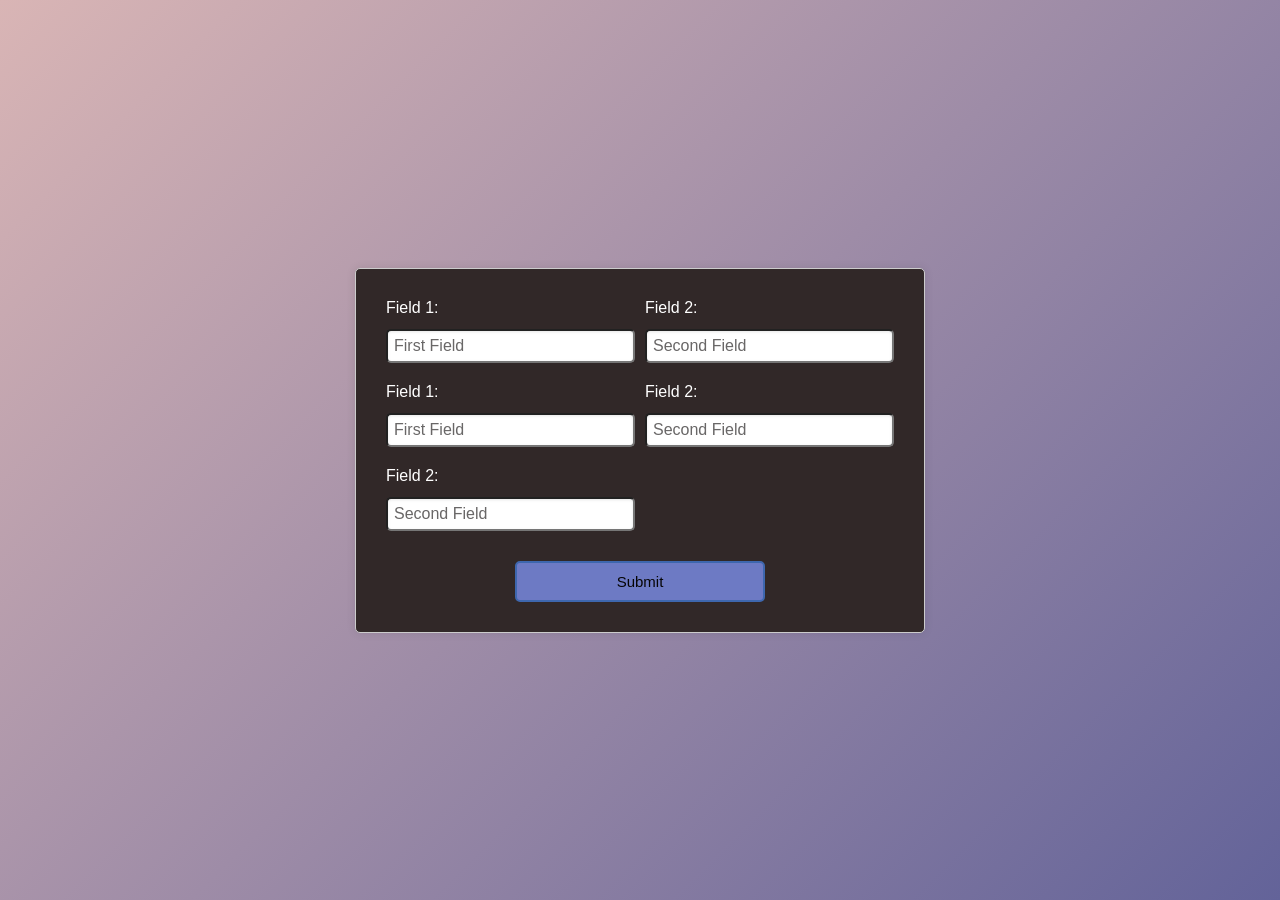
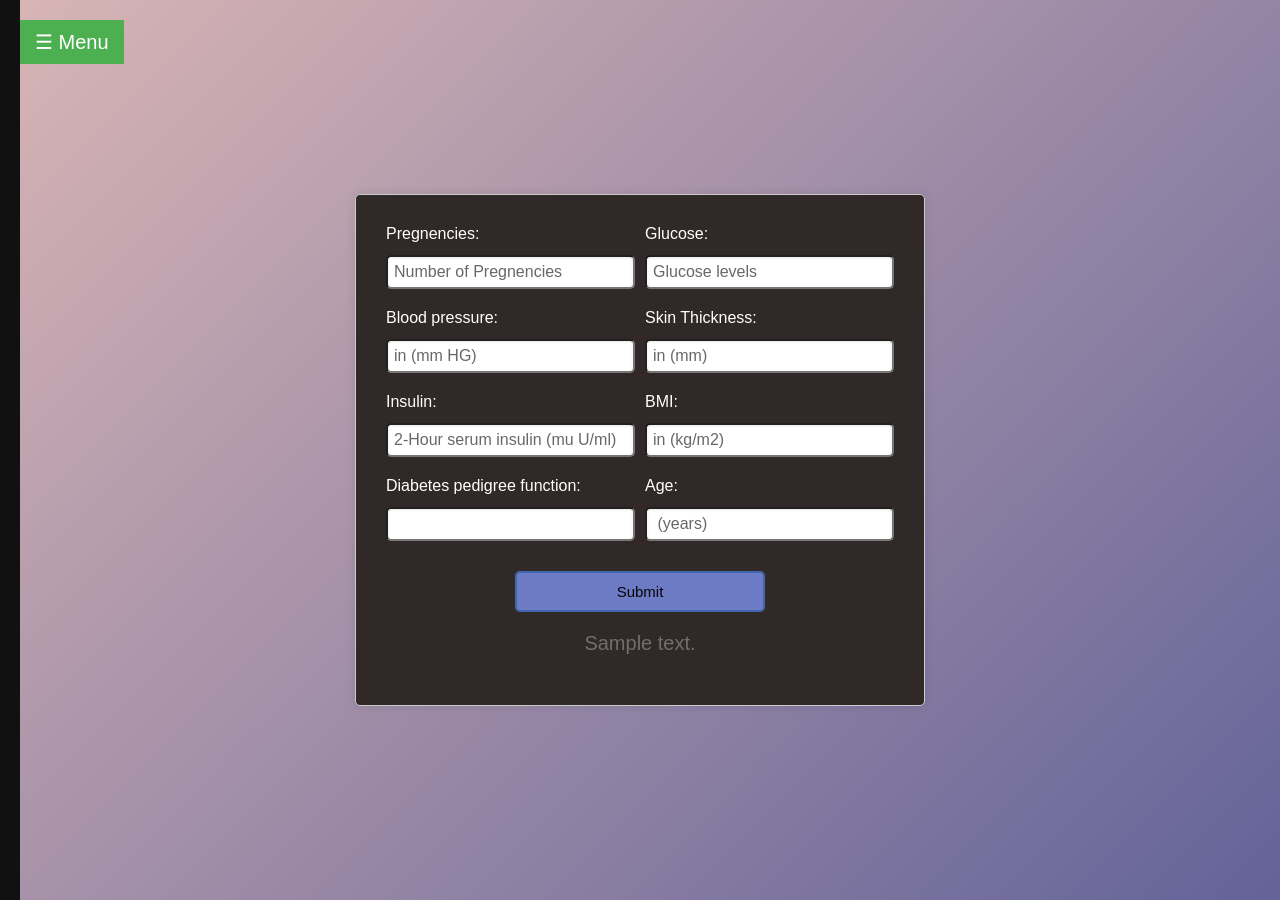
Before and after one commit to sabira11/Multi-disease-predictor-app-using-flask, a Flask app: template templates/diabetics_predict.html in a window 1280 px wide. Run offline with Flask 3, Linux system fonts and the light colour scheme; the template is opened without the code that fills it: most values are stand-ins (such as "Sample title", 1, 10 or a date in 2020); parts of the project's set-up code (start-up, migrations or seed data) failed here and were passed over.

Commit message:
Add diabetics prediction system

```diff
--- a/app.py
+++ b/app.py
@@ -1,8 +1,9 @@
-from flask import Flask,redirect,url_for,render_template,request
+from flask import Flask,redirect,url_for,render_template,request,flash
 import pickle
 import numpy as np
 from sklearn.preprocessing import StandardScaler
-model=model=pickle.load(open('model.pkl','rb'))
+hd_model=pickle.load(open('model.pkl','rb'))
+dia_model=pickle.load(open('diabetics_model.pkl','rb'))
 app=Flask(__name__)
 
 @app.route('/')
@@ -13,14 +14,17 @@ def welcome():
 @app.route('/heart_disease')
 def heart_disease():
     return render_template('heart_disease.html')
-@app.route('/predict',methods=['POST'])
-def predict():
+@app.route('/diabetics')
+def diabetics():
+    return render_template('diabetics_predict.html')
+@app.route('/predict_heart_disease',methods=['POST'])
+def predict_heart_disease():
     int_features = [float(x) for x in request.form.values()]
     final_features = [np.array(int_features)]
     scaler = StandardScaler()
     final_features=scaler.fit_transform(final_features)
 
-    prediction = model.predict(final_features)
+    prediction = hd_model.predict(final_features)
 
     output = round(prediction[0], 2)
 
@@ -31,5 +35,31 @@ def predict():
         res="Absence"
 
     return render_template('heart_disease.html', prediction_text='Heart disease {}'.format(res))
+@app.route('/predict_diabetics',methods=['POST'])
+def predict_diabetics():
+    try:
+        # Initialize a list to hold the form values
+        int_features = []
+        for value in request.form.values():
+            if value == '':  # If the field is empty, assign a default value (e.g., 0)
+                int_features.append(0)  # Default value for untouched fields
+            else:
+                int_features.append(float(value))  # Convert to float if value is present
+
+        # Convert list to numpy array and reshape for model input
+        final_features = [np.array(int_features)]
+        scaler = StandardScaler()
+        final_features=scaler.fit_transform(final_features)
+        prediction = dia_model.predict(final_features)
+
+        output = round(prediction[0], 2)
+        res = "might be Presence" if output == 1 else "Absence"
+
+        return render_template('diabetics_predict.html', prediction_text=f'Diabetics Prediction test: {res}')
+
+    except ValueError:
+        flash("Invalid input. Please enter valid numeric values.")
+        return render_template('diabetics_predict.html')
+
 if __name__=='__main__':
     app.run(debug=True)
--- a/static/style/diabetics_style.css
+++ b/static/style/diabetics_style.css
@@ -90,3 +90,10 @@ input[type="submit"]:hover {
 background-color: #324b80;    /* Darken background on hover */
 box-shadow: 0 0 10px rgba(71, 110, 144, 0.5); /* Add shadow on hover */
 }
+.prediction {
+    text-align: center;
+    font-family: 'Arial', sans-serif; /* You can replace 'Arial' with any other font */
+    font-size: 20px;
+    color: #736d6d; /* Change the color of the text if needed */
+    margin-top: 20px; /* Adds space between the form and the prediction text */
+  }
--- a/templates/diabetics_predict.html
+++ b/templates/diabetics_predict.html
@@ -1,5 +1,5 @@
-<!DOCTYPE html>
-<html lang="en">
+{%extends "home_layout.html"%}
+{%block content%}
 <head>
     <meta charset="UTF-8">
     <meta name="viewport" content="width=device-width, initial-scale=1.0">
@@ -9,34 +9,46 @@
 <body>
 
     <div class="form-wrapper">
-        <form>
+        <form action="/predict_diabetics" method='post'>
             <div class="form-container">
                 <div class="input-group">
-                    <label for="field1">Field 1:</label>
-                    <input type="text" id="field1" name="field1" placeholder="First Field">
+                    <label for="Pregnencies">Pregnencies:</label>
+                    <input type="text" id="Pregnencies" name="Pregnencies" placeholder="Number of Pregnencies">
                 </div>
                 <div class="input-group">
-                    <label for="field2">Field 2:</label>
-                    <input type="text" id="field2" name="field2" placeholder="Second Field">
+                    <label for="Glucose">Glucose:</label>
+                    <input type="text" id="glucose" name="glucose" placeholder="Glucose levels  ">
                 </div>
                 <div class="input-group">
-                  <label for="field1">Field 1:</label>
-                  <input type="text" id="field1" name="field1" placeholder="First Field">
+                  <label for="field1">Blood pressure:</label>
+                  <input type="text" id="bp" name="bp" placeholder="in (mm HG)">
               </div>
               <div class="input-group">
-                  <label for="field2">Field 2:</label>
-                  <input type="text" id="field2" name="field2" placeholder="Second Field">
+                  <label for="field2">Skin Thickness:</label>
+                  <input type="text" id="st" name="st" placeholder="in (mm)">
               </div>
               <div class="input-group">
-                <label for="field2">Field 2:</label>
-                <input type="text" id="field2" name="field2" placeholder="Second Field">
+                <label for="field2">Insulin:</label>
+                <input type="text" id="in" name="in" placeholder="2-Hour serum insulin (mu U/ml)">
             </div>
+            <div class="input-group">
+                <label for="field2">BMI:</label>
+                <input type="text" id="bmi" name="bmi" placeholder="in (kg/m2)">
+            </div>
+            <div class="input-group">
+            <label for="field2">Diabetes pedigree function:</label>
+            <input type="text" id="func" name="func" placeholder=" ">
+        </div>
+        <div class="input-group">
+            <label for="field2">Age:</label>
+            <input type="text" id="age" name="age" placeholder=" (years)">
+        </div>
             </div>
             <div class="submit-btn">
                 <input type="submit" value="Submit">
             </div>
+            <p class="prediction">{{ prediction_text }} </p>
         </form>
     </div>
-
-</body>
-</html>
+    <body>
+        {%endblock%}
--- a/templates/heart_disease.html
+++ b/templates/heart_disease.html
@@ -18,7 +18,7 @@
     <div class="form-container">
 
 
-    <form action="/predict" method='post'>
+    <form action="/predict_heart_disease" method='post'>
 
 
     <input type="text" id="age" name="age" placeholder="Age" >
--- a/templates/home.html
+++ b/templates/home.html
@@ -16,16 +16,16 @@
   <body>
     <div class="content">
     <h2 style="text-align:center; font-size: 30px; margin-top: 40px; margin-bottom: 30px; height: 40px;" >Welcome to the multiple disease predictor site</h2>
-    <p>
+    <p  class="styled-paragraph">
         This app is designed to help you predict the likelihood of various diseases using
         advanced machine learning models. Our goal is to provide accurate and timely predictions for critical conditions such as:
     </p>
-    <ul>
+    <ul class="styled-paragraph">
         <li><strong>Heart Disease</strong> – Evaluate your risk based on common health indicators like cholesterol levels, blood pressure, and more.</li>
         <li><strong>Stroke</strong> – Assess factors such as age, medical history, and lifestyle to predict the chances of a stroke.</li>
         <li><strong>Diabetes</strong> – Estimate your likelihood of developing diabetes by analyzing key parameters like glucose levels and BMI.</li>
     </ul>
-    <p>
+    <p class="styled-paragraph">
         With our user-friendly interface, you can easily input your health data and receive a prediction almost instantly.
         Our models are designed to be reliable and secure, ensuring your privacy at all times. Start by selecting a disease prediction model below:
     </p>
--- a/templates/home_layout.html
+++ b/templates/home_layout.html
@@ -3,7 +3,7 @@
 <head>
     <meta charset="UTF-8">
     <meta name="viewport" content="width=device-width, initial-scale=1.0">
-    <title>Sidebar Menu Example</title>
+    <title>Disease classification app</title>
     <style>
         body {
             font-family: Arial, sans-serif;
@@ -20,7 +20,7 @@
             width: 250px; /* Width of the sidebar */
             position: fixed; /* Fixed position */
             top: 0;
-            left: -250px; /* Hide the sidebar offscreen */
+            left: -270px; /* Hide the sidebar offscreen */
             background-color: #111; /* Background color */
             color: white; /* Text color */
             transition: left 0.3s; /* Smooth transition */
@@ -61,7 +61,7 @@
         <h2>Sidebar Menu</h2>
         <a href="{{ url_for('welcome') }}">Home</a>
         <a href="{{ url_for('heart_disease') }}">hreart disease prediction</a>
-        <a href="#">Services</a>
+        <a href="{{ url_for('diabetics') }}">Diabetics prediction</a>
         <a href="#">Contact</a>
         <a href="#" onclick="toggleSidebar()">Close Menu</a>
     </div>
@@ -75,8 +75,8 @@
             const sidebar = document.getElementById('sidebar');
             const toggleBtn = document.getElementById('toggleBtn');
 
-            if (sidebar.style.left === '0px') {
-                sidebar.style.left = '-200px'; // Hide the sidebar
+            if (sidebar.style.left == '0px') {
+                sidebar.style.left = '-270px'; // Hide the sidebar
                 toggleBtn.classList.remove('hidden'); // Show the button
             } else {
                 sidebar.style.left = '0px'; // Show the sidebar
@@ -91,17 +91,7 @@
             document.getElementById('toggleBtn').classList.add('hidden'); // Hide toggle button
         }
     </script>
-      <script>
-        function toggleSidebar() {
-            const sidebar = document.getElementById('sidebar');
-            // Check the current position of the sidebar
-            if (sidebar.style.left === '0px') {
-                sidebar.style.left = '-250px'; // Hide the sidebar
-            } else {
-                sidebar.style.left = '0px'; // Show the sidebar
-            }
-        }
-    </script>
+
 
 
 
```
Also changed, not shown: disease_prediction_app.py (deleted, +0 -31 lines), static/style/style.css (+9 -1 lines).
